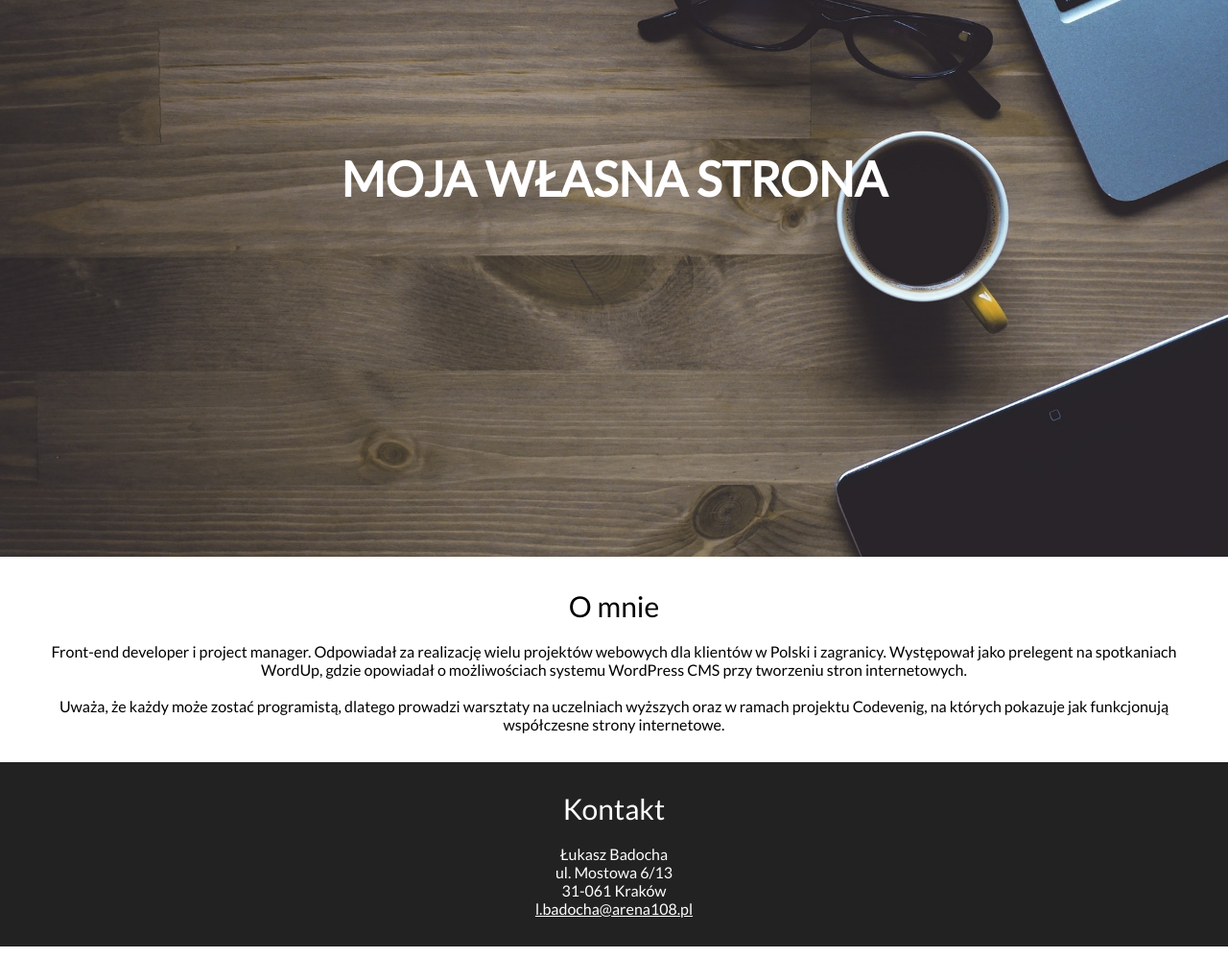
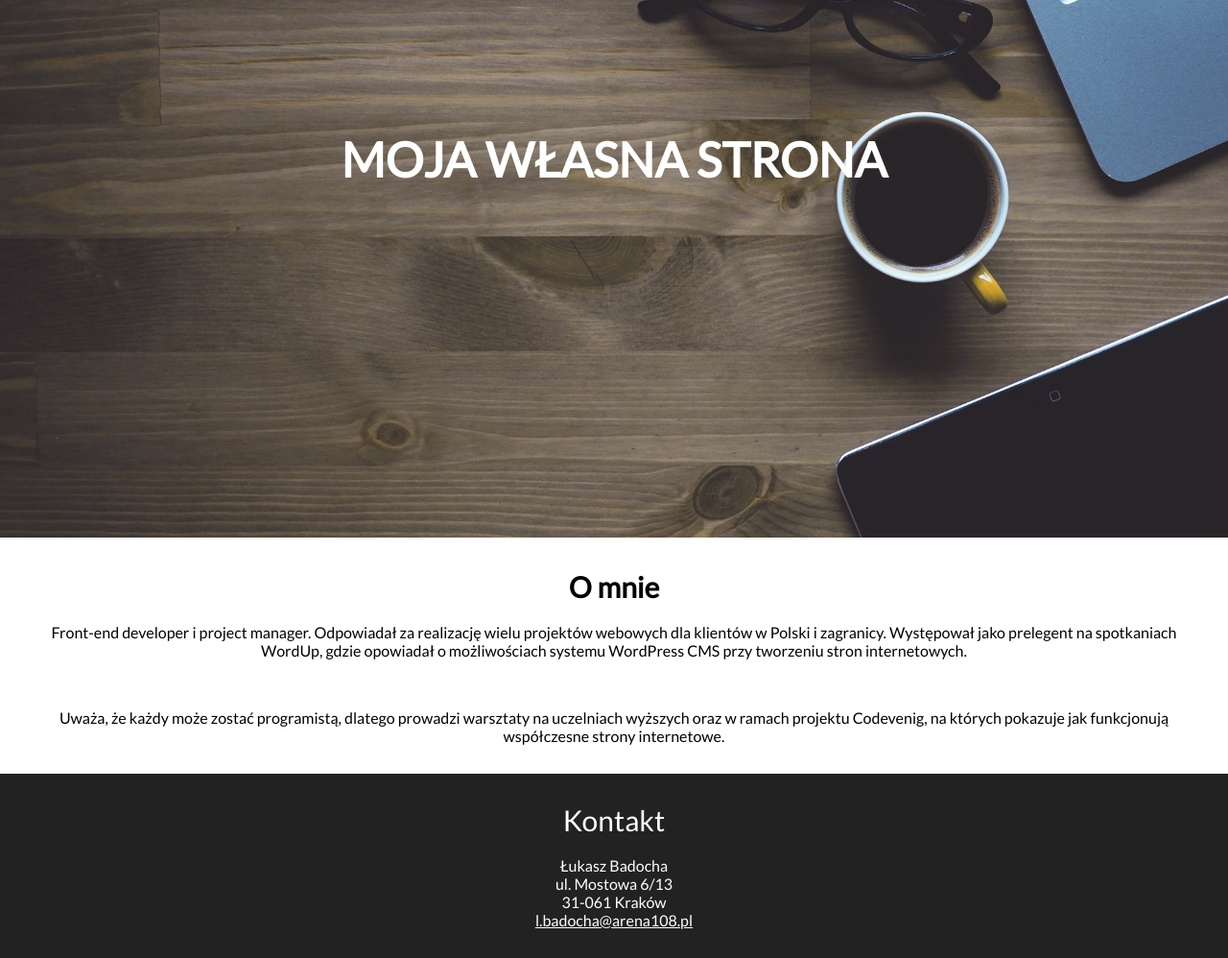
Before and after one commit to cezarykoralewski/warsztat1, a plain HTML site: page index.html in a window 1280 px wide. Shown: the part 360-1358 px from the top of the page at 96% size. Drawn offline with Linux system fonts and the light colour scheme.

Commit message:
nagłówki

```diff
--- a/index.html
+++ b/index.html
@@ -11,7 +11,7 @@
 <body>
 
 
-    <nav>
+    <nav id="menu">
         <ul>
             <li class="menu-item"><a href="#">Home</a></li>
             <li class="menu-item"><a href="#about">O mnie</a></li>
@@ -20,28 +20,28 @@
     </nav>
 
 
-    <div id="header">
+    <header id="header">
         <img src="img/header-background.jpg" alt="Zdjęcie nagłówkowe">
-        <div id="main-header-text">Moja własna strona</div>
-    </div>
+        <h1 id="main-header-text">Moja własna strona</h1>
+    </header>
 
-    <div id="about">
-        <div id="about-header">O mnie</div>
-        <div class="about-content">Front-end developer i project manager. Odpowiadał za realizację wielu projektów webowych dla klientów w Polski i zagranicy. Występował jako prelegent na spotkaniach WordUp, gdzie opowiadał o możliwościach systemu WordPress CMS przy tworzeniu stron internetowych.</div>
+    <section id="about">
+        <h2 id="about-header">O mnie</h2>
+        <p class="about-content">Front-end developer i project manager. Odpowiadał za realizację wielu projektów webowych dla klientów w Polski i zagranicy. Występował jako prelegent na spotkaniach WordUp, gdzie opowiadał o możliwościach systemu WordPress CMS przy tworzeniu stron internetowych.</p>
         <br />
 
-        <div class="about-content"> Uważa, że każdy może zostać programistą, dlatego prowadzi warsztaty na uczelniach wyższych oraz w ramach projektu Codevenig, na których pokazuje jak funkcjonują współczesne strony internetowe.</div>
+        <p class="about-content"> Uważa, że każdy może zostać programistą, dlatego prowadzi warsztaty na uczelniach wyższych oraz w ramach projektu Codevenig, na których pokazuje jak funkcjonują współczesne strony internetowe.</p>
 
-    </div>
+    </section>
 
 
-    <div id="contact">
+    <footer id="contact">
         <div id="contact-header">Kontakt</div>
         <div id="contact-content">
             Łukasz Badocha<br /> ul. Mostowa 6/13<br /> 31-061 Kraków<br />
             <a href="mailto:l.badocha@arena108.pl">l.badocha@arena108.pl</a>
         </div>
-    </div>
+    </footer>
 
 </body>
 
```
